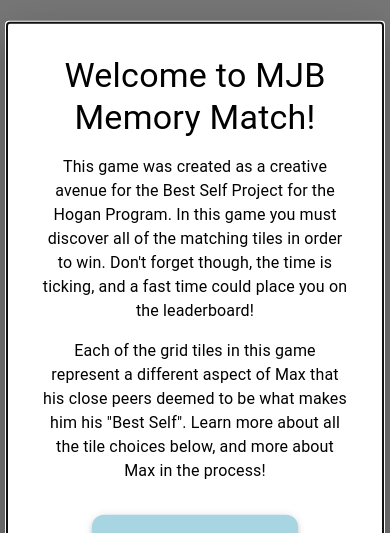
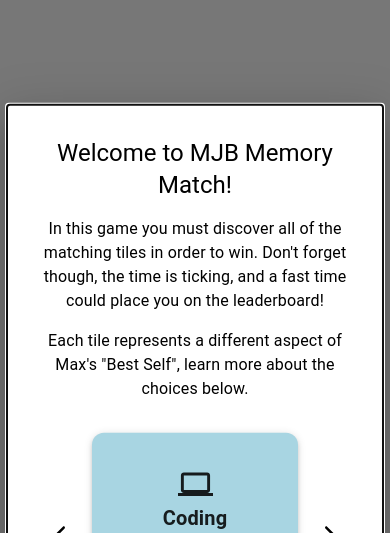
Before and after one commit to MaximilianJB/best-self-project, a React (Create React App) app in the folder mjb-memory-game/: page / in a window 390 px wide. Shown: the top 533 px of the page. Built offline with nearby package versions, Linux system fonts and the light colour scheme; no server answers; the database is empty.

Commit message:
mobile fixes

```diff
--- a/mjb-memory-game/src/pages/StartPage.js
+++ b/mjb-memory-game/src/pages/StartPage.js
@@ -109,26 +109,23 @@ export default function StartPage({ onStart, setUserName, database }) {
           <Typography
             id="modal-title"
             textAlign={"center"}
-            variant="h4"
+            variant="h5"
             component="h2"
           >
             Welcome to MJB Memory Match!
           </Typography>
           <Typography id="modal-description" textAlign="center" sx={{ mt: 2 }}>
-            This game was created as a creative avenue for the Best Self Project
-            for the Hogan Program. In this game you must discover all of the
-            matching tiles in order to win. Don't forget though, the time is
-            ticking, and a fast time could place you on the leaderboard!
+            In this game you must discover all of the matching tiles in order to
+            win. Don't forget though, the time is ticking, and a fast time could
+            place you on the leaderboard!
           </Typography>
           <Typography
             id="modal-description"
             textAlign="center"
             sx={{ mt: 2, mb: 4 }}
           >
-            Each of the grid tiles in this game represent a different aspect of
-            Max that his close peers deemed to be what makes him his "Best
-            Self". Learn more about all the tile choices below, and more about
-            Max in the process!
+            Each tile represents a different aspect of Max's "Best Self", learn
+            more about the choices below.
           </Typography>
           <TileStepper />
           <Button onClick={handleCloseModal} variant="outlined" sx={{ mt: 4 }}>
@@ -177,11 +174,7 @@ export default function StartPage({ onStart, setUserName, database }) {
           >
             Start Game
           </Button>
-          <Button
-            size="small"
-            sx={{ marginTop: 3 }}
-            onClick={handleOpenQR}
-          >
+          <Button size="small" sx={{ marginTop: 3 }} onClick={handleOpenQR}>
             Let the class play!
           </Button>
         </Paper>
```
